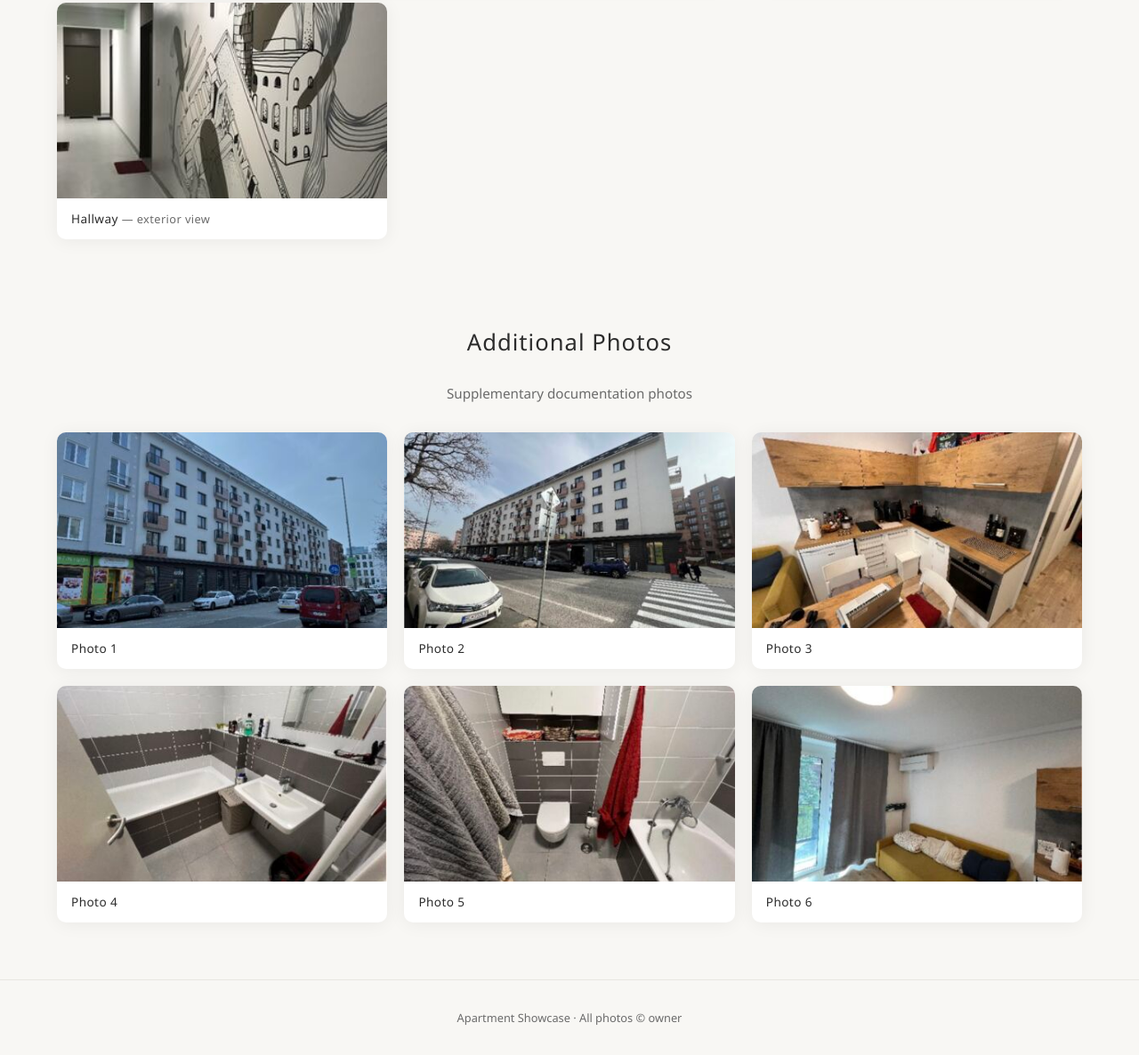
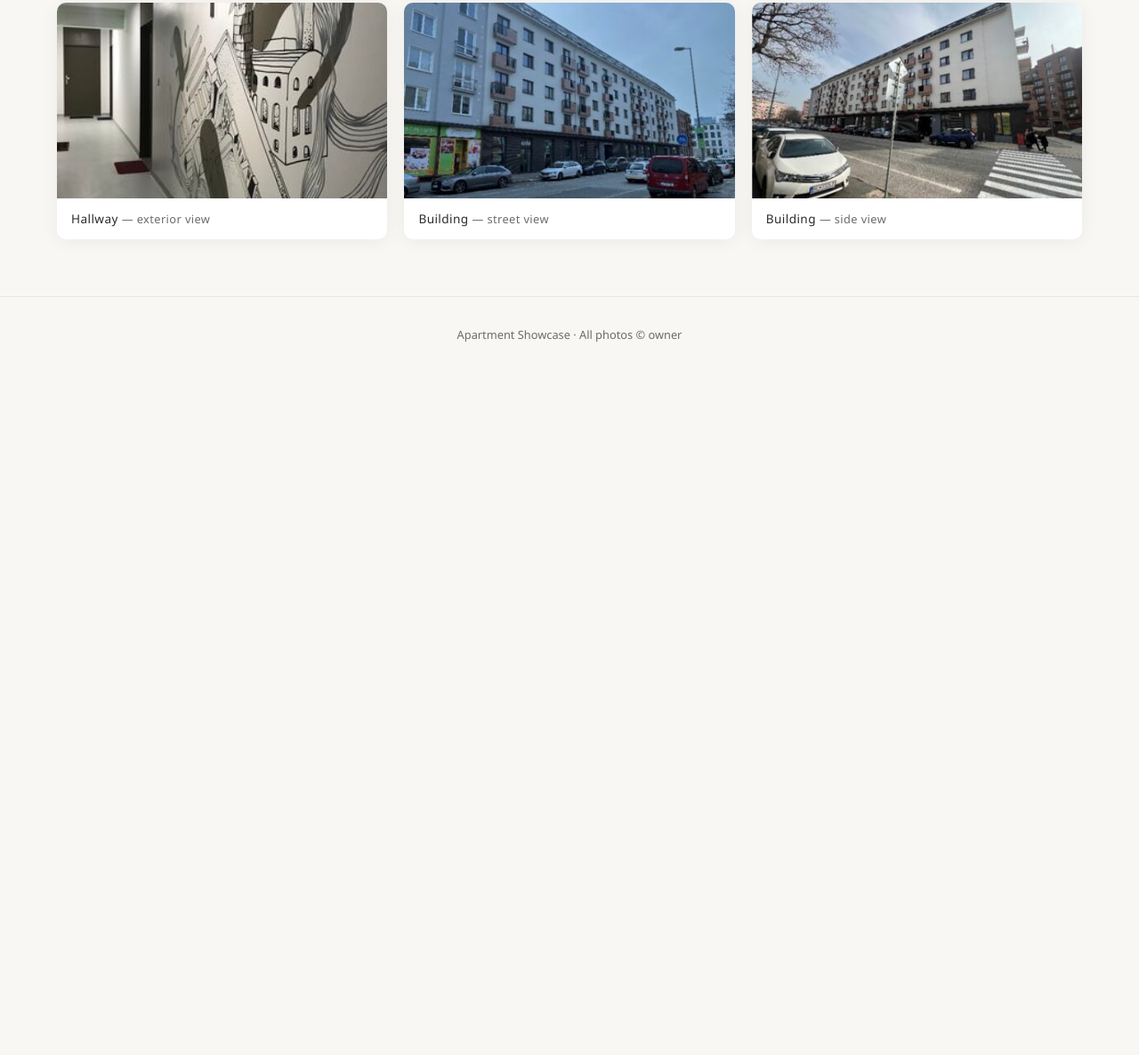
Before and after one commit to peterlaurinec/pari-apartment, a plain HTML site: page index.html in a window 1280 px wide. Shown: the part 2549-3735 px from the top of the page at 89% size. After the commit the page ends 2967 px from the top, so only its background shows below. Drawn offline with Linux system fonts and the light colour scheme.

Commit message:
Reorganize sections: move photos 1,2 to Building, photo 6 to Apartment as Sofa View, remove Additional Photos section

```diff
--- a/index.html
+++ b/index.html
@@ -288,6 +288,10 @@
     <img src="thumbs/satnik.jpg" alt="Wardrobe" loading="lazy">
     <div class="label">Wardrobe <span>&mdash; built-in storage</span></div>
   </div>
+  <div class="gallery-item" data-img="images/znalecky-6.png" data-label="Sofa View">
+    <img src="thumbs/znalecky-6.jpg" alt="Sofa View" loading="lazy">
+    <div class="label">Sofa View <span>&mdash; with balcony door</span></div>
+  </div>
 </div>
 
 <!-- Building & Entrance -->
@@ -307,38 +311,16 @@
     <img src="thumbs/chodba-von.jpg" alt="Hallway — Exterior View" loading="lazy">
     <div class="label">Hallway <span>&mdash; exterior view</span></div>
   </div>
+  <div class="gallery-item" data-img="images/znalecky-1.png" data-label="Building — Street View">
+    <img src="thumbs/znalecky-1.jpg" alt="Building — Street View" loading="lazy">
+    <div class="label">Building <span>&mdash; street view</span></div>
+  </div>
+  <div class="gallery-item" data-img="images/znalecky-2.png" data-label="Building — Side View">
+    <img src="thumbs/znalecky-2.jpg" alt="Building — Side View" loading="lazy">
+    <div class="label">Building <span>&mdash; side view</span></div>
+  </div>
 </div>
 
-<!-- Appraisal Photos -->
-<h2 class="section-title">Additional Photos</h2>
-<p class="section-subtitle">Supplementary documentation photos</p>
-
-<div class="gallery" id="gallery-extra">
-  <div class="gallery-item" data-img="images/znalecky-1.png" data-label="Appraisal Photo 1">
-    <img src="thumbs/znalecky-1.jpg" alt="Appraisal Photo 1" loading="lazy">
-    <div class="label">Photo 1</div>
-  </div>
-  <div class="gallery-item" data-img="images/znalecky-2.png" data-label="Appraisal Photo 2">
-    <img src="thumbs/znalecky-2.jpg" alt="Appraisal Photo 2" loading="lazy">
-    <div class="label">Photo 2</div>
-  </div>
-  <div class="gallery-item" data-img="images/znalecky-3.png" data-label="Appraisal Photo 3">
-    <img src="thumbs/znalecky-3.jpg" alt="Appraisal Photo 3" loading="lazy">
-    <div class="label">Photo 3</div>
-  </div>
-  <div class="gallery-item" data-img="images/znalecky-4.png" data-label="Appraisal Photo 4">
-    <img src="thumbs/znalecky-4.jpg" alt="Appraisal Photo 4" loading="lazy">
-    <div class="label">Photo 4</div>
-  </div>
-  <div class="gallery-item" data-img="images/znalecky-5.png" data-label="Appraisal Photo 5">
-    <img src="thumbs/znalecky-5.jpg" alt="Appraisal Photo 5" loading="lazy">
-    <div class="label">Photo 5</div>
-  </div>
-  <div class="gallery-item" data-img="images/znalecky-6.png" data-label="Appraisal Photo 6">
-    <img src="thumbs/znalecky-6.jpg" alt="Appraisal Photo 6" loading="lazy">
-    <div class="label">Photo 6</div>
-  </div>
-</div>
 
 <!-- Lightbox -->
 <div class="lightbox" id="lightbox">
```
